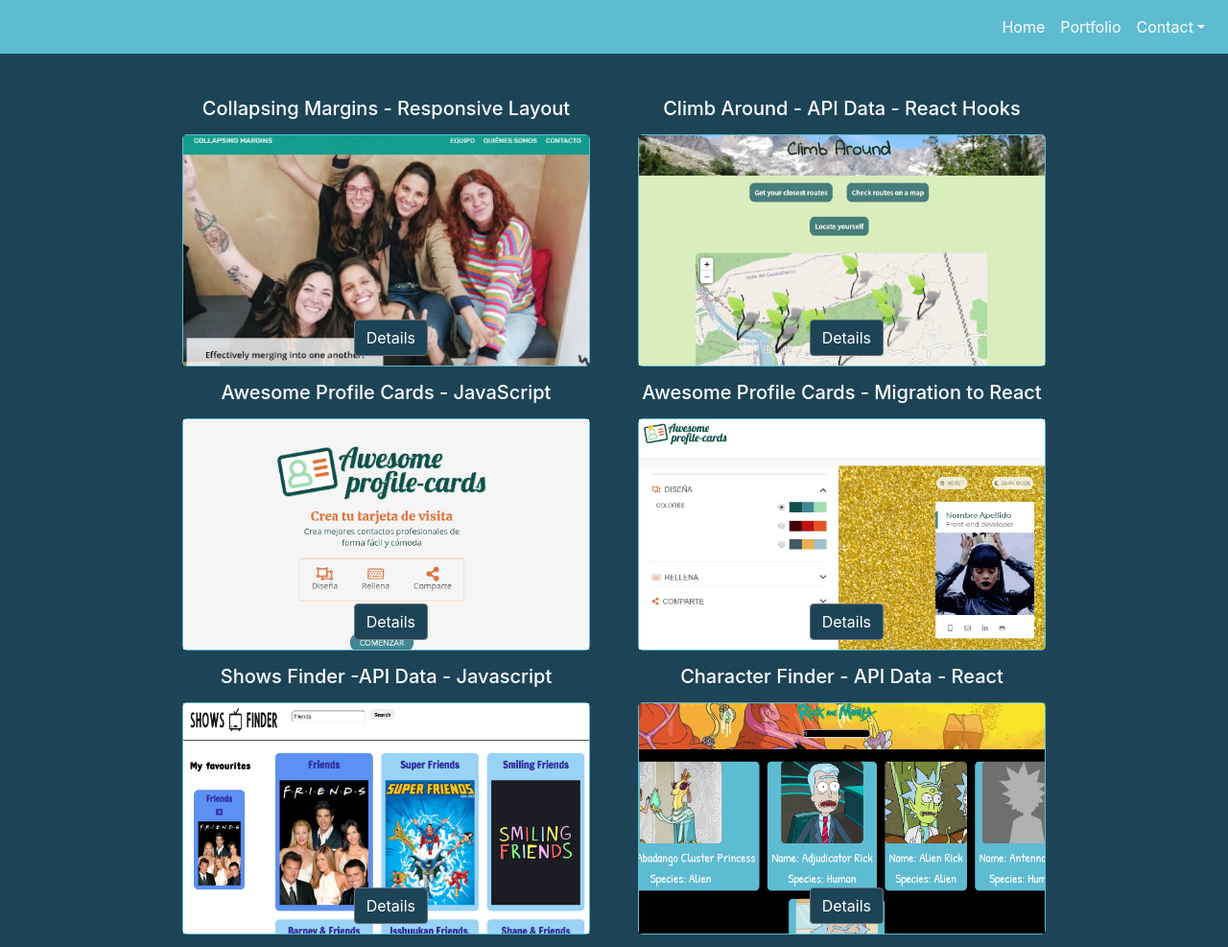
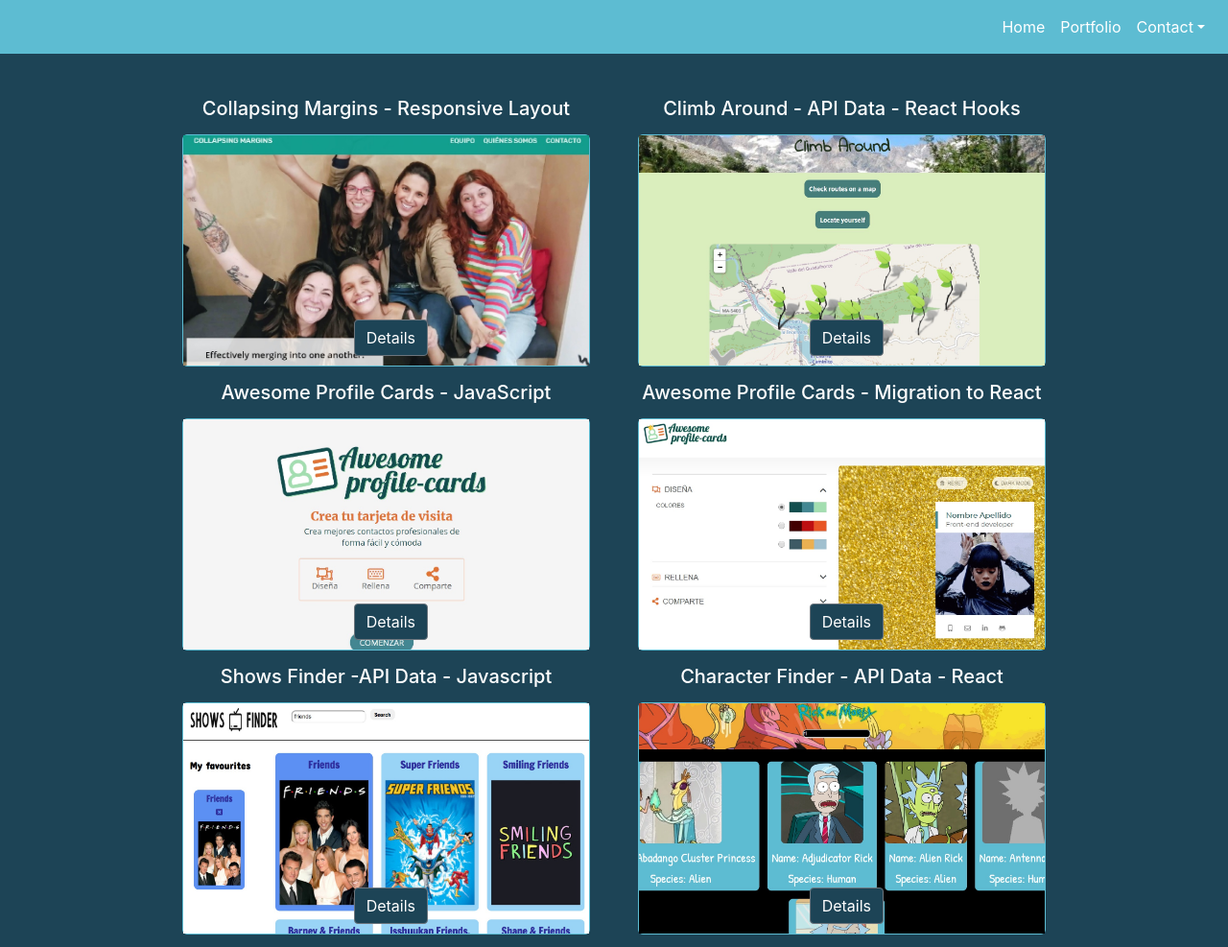
Before and after one commit to gavimar/gavimar-portfolio2, a React app: page /#/Portfolio in a window 1280 px wide. Shown: the whole page at 96% size. Built offline with nearby package versions, Linux system fonts and the light colour scheme; a web font is replaced by a local one.

Commit message:
climbAround2

```diff
--- a/src/stylesheets/layout/_portfolio.scss
+++ b/src/stylesheets/layout/_portfolio.scss
@@ -70,7 +70,7 @@
     }
 
     .climb{
-      background-image: url(../../images/climbAround.jpg);
+      background-image: url(../../images/climbAround2.jpg);
     }
 
     .card-front{
```
Also changed, not shown: src/images/climbAround2.jpg (added).
